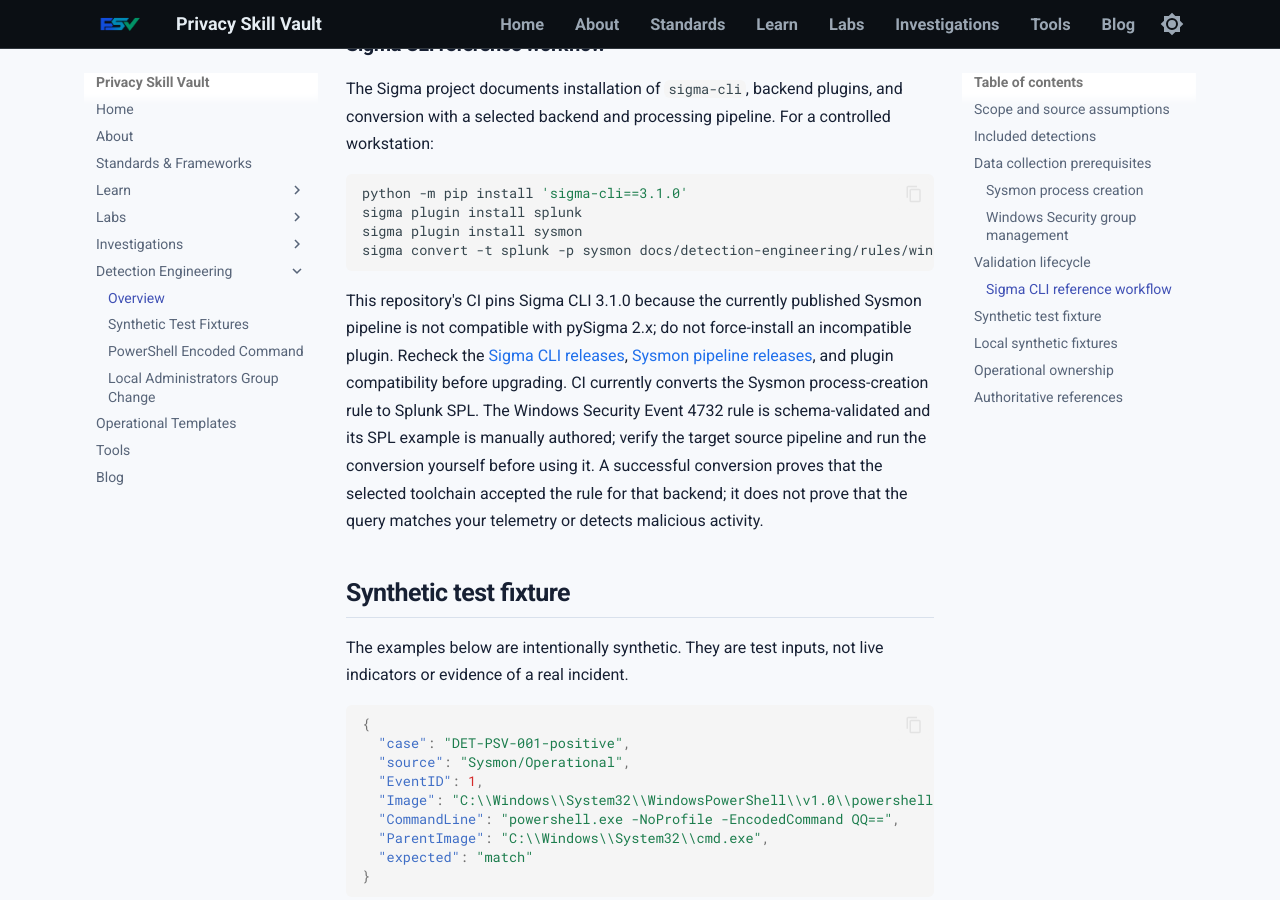
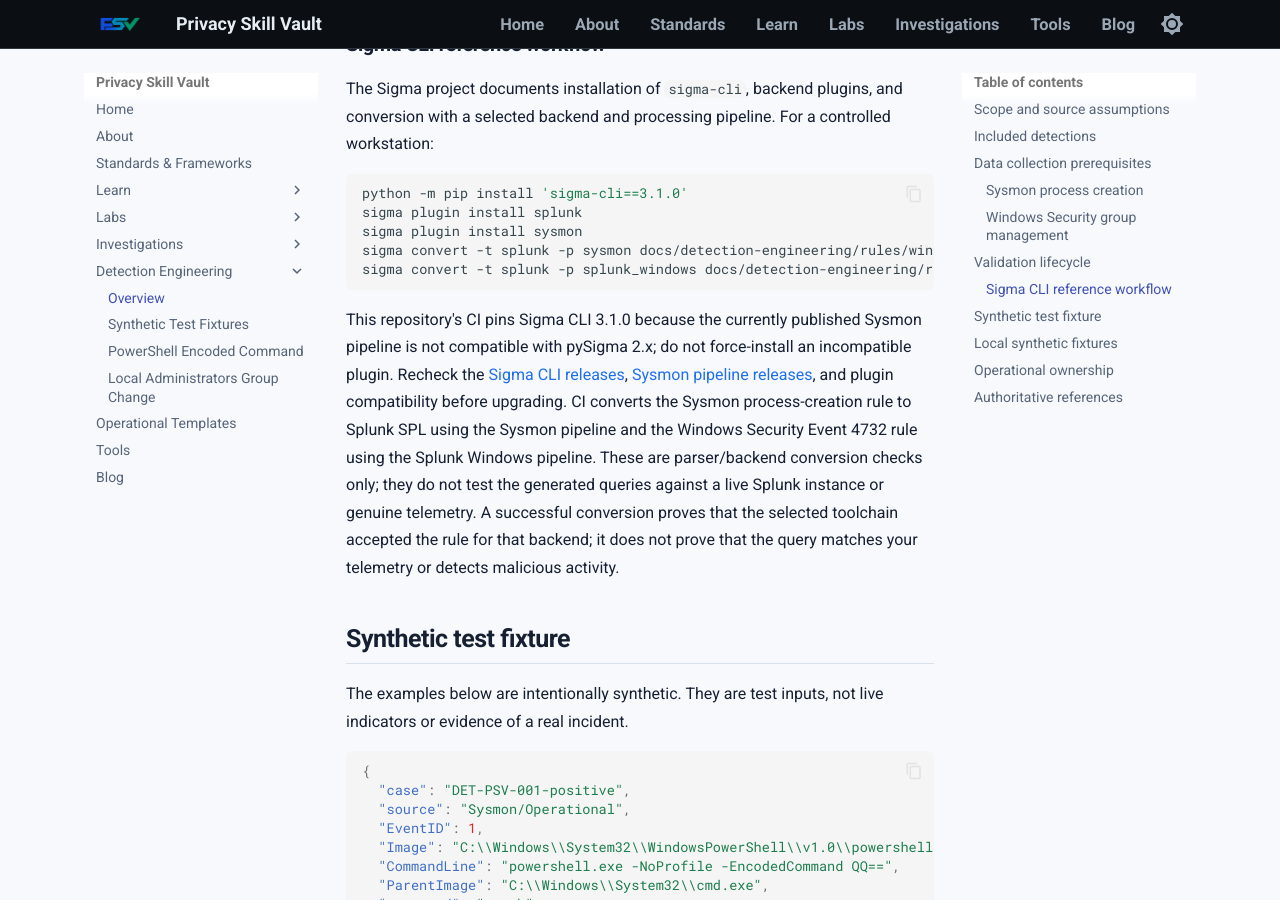
Before and after one commit to PrivacySkillVault/privacyskillvault.github.io, an MkDocs documentation site: the page built from docs/detection-engineering/index.md, in a window 1280 px wide and 900 px high, scrolled down 2248 px. Built offline with MkDocs 1.6.1 and Material for MkDocs 9.7.7, drawn with Linux system fonts in a browser that asks for light colours.

Commit message:
Convert both detections using Sigma Splunk pipelines

````diff
--- a/docs/detection-engineering/index.md
+++ b/docs/detection-engineering/index.md
@@ -54,9 +54,10 @@ python -m pip install 'sigma-cli==3.1.0'
 sigma plugin install splunk
 sigma plugin install sysmon
 sigma convert -t splunk -p sysmon docs/detection-engineering/rules/windows-powershell-encoded-command.yml
+sigma convert -t splunk -p splunk_windows docs/detection-engineering/rules/windows-local-admin-membership.yml
 ```
 
-This repository's CI pins Sigma CLI 3.1.0 because the currently published Sysmon pipeline is not compatible with pySigma 2.x; do not force-install an incompatible plugin. Recheck the [Sigma CLI releases](https://github.com/SigmaHQ/sigma-cli/releases), [Sysmon pipeline releases](https://github.com/SigmaHQ/pySigma-pipeline-sysmon/releases), and plugin compatibility before upgrading. CI currently converts the Sysmon process-creation rule to Splunk SPL. The Windows Security Event 4732 rule is schema-validated and its SPL example is manually authored; verify the target source pipeline and run the conversion yourself before using it. A successful conversion proves that the selected toolchain accepted the rule for that backend; it does not prove that the query matches your telemetry or detects malicious activity.
+This repository's CI pins Sigma CLI 3.1.0 because the currently published Sysmon pipeline is not compatible with pySigma 2.x; do not force-install an incompatible plugin. Recheck the [Sigma CLI releases](https://github.com/SigmaHQ/sigma-cli/releases), [Sysmon pipeline releases](https://github.com/SigmaHQ/pySigma-pipeline-sysmon/releases), and plugin compatibility before upgrading. CI converts the Sysmon process-creation rule to Splunk SPL using the Sysmon pipeline and the Windows Security Event 4732 rule using the Splunk Windows pipeline. These are parser/backend conversion checks only; they do not test the generated queries against a live Splunk instance or genuine telemetry. A successful conversion proves that the selected toolchain accepted the rule for that backend; it does not prove that the query matches your telemetry or detects malicious activity.
 
 ## Synthetic test fixture
 
````
Also changed, not shown: docs/detection-engineering/windows-powershell-encoded-command.md (+1 -1 lines), docs/learn/d02/index.md (+1 -1 lines), 1 other file.
